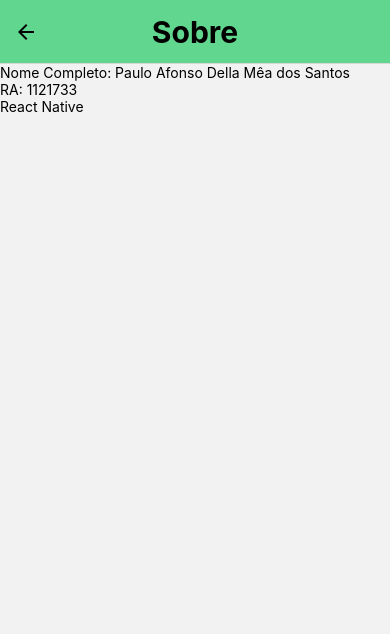
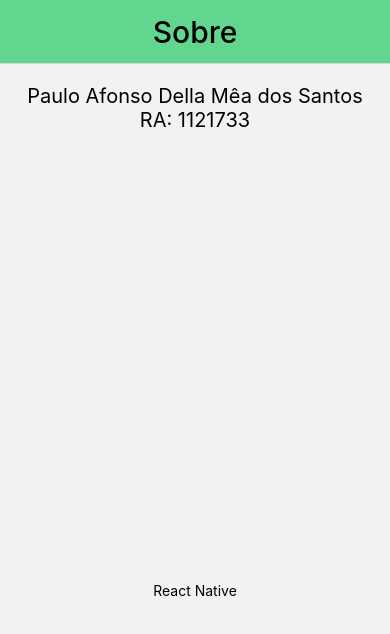
Before and after one commit to PauloSTDev/WeatherApp, a React Native app: screen /Sobre in a window 390 px wide. Shown: the top 634 px of the page. Built offline with nearby package versions, Linux system fonts and the light colour scheme.

Commit message:
Estiliza e testa Pgae Sobre

```diff
--- a/App.js
+++ b/App.js
@@ -10,7 +10,7 @@ const Stack = createNativeStackNavigator();
 function App() {
   return (
     <NavigationContainer>
-      <Stack.Navigator initialRouteName='Home'
+      <Stack.Navigator initialRouteName='Sobre'
         screenOptions={{
           headerTitleAlign: "center",
           headerStyle: {
@@ -19,7 +19,6 @@ function App() {
           },
           headerTintColor: '#000000',
           headerTitleStyle: {
-            fontWeight: 'bold',
             fontSize: 30,
           },
         }}
--- a/src/pages/Sobre.js
+++ b/src/pages/Sobre.js
@@ -3,19 +3,26 @@ import React from 'react'
 
 export default function Sobre() {
     return (
+        <View style={styles.container}>
             <View>
-      <Text>Nome Completo: Paulo Afonso Della Mêa dos Santos</Text>
-      <Text>RA: 1121733</Text>
-      <Text>React Native</Text>
+                <Text style={styles.text}>Paulo Afonso Della Mêa dos Santos</Text>
+            </View>
+            <Text style={styles.text}>RA: 1121733</Text>
+            <Text style={styles.header}>React Native</Text>
         </View>
     )
 }
 
 const styles = StyleSheet.create({
     container: {
-      paddingTop: 40,
+        paddingTop: 20,
         flex: 1,
-      backgroundColor: '#fff',
         alignItems: "center",
+    },
+    text: {
+        fontSize: 20,
+    },
+    header:{
+        paddingTop: 450,
     }
 });
```
Lines whose indentation alone changed are shown as unchanged.
